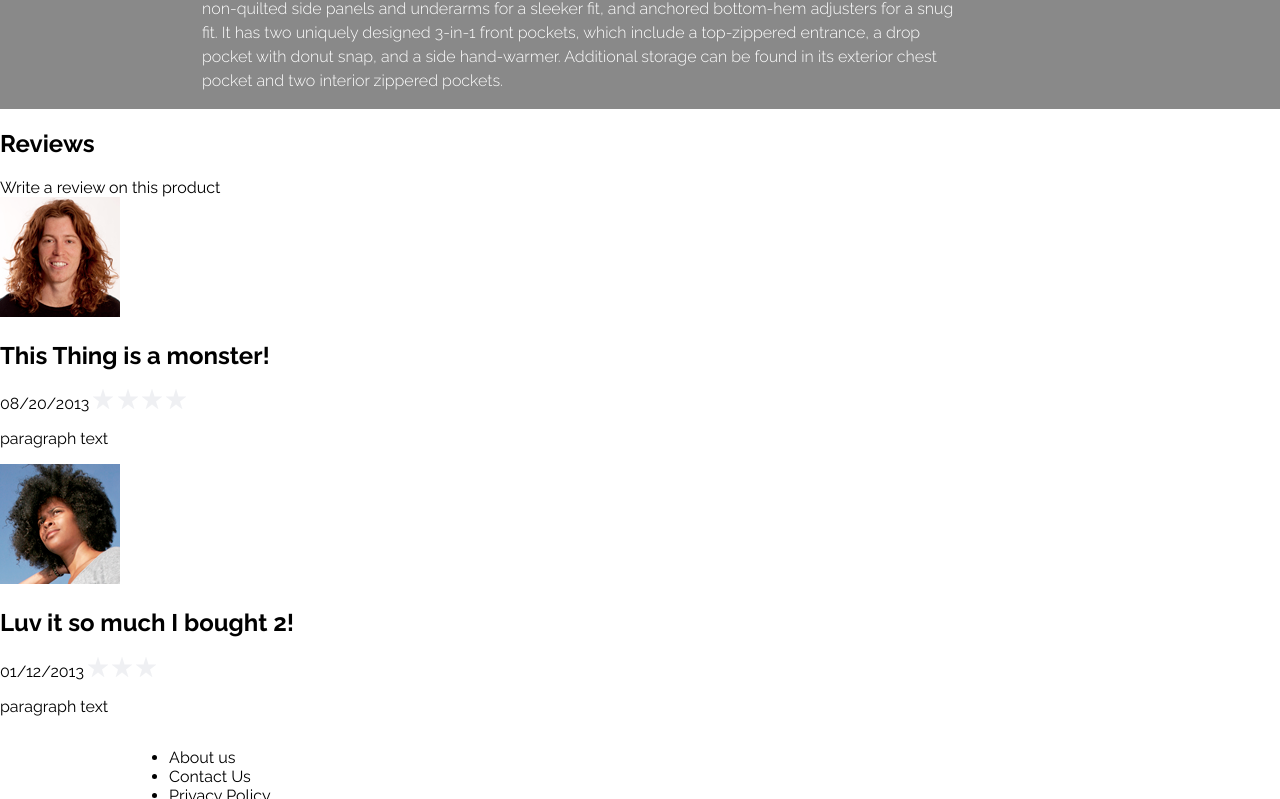
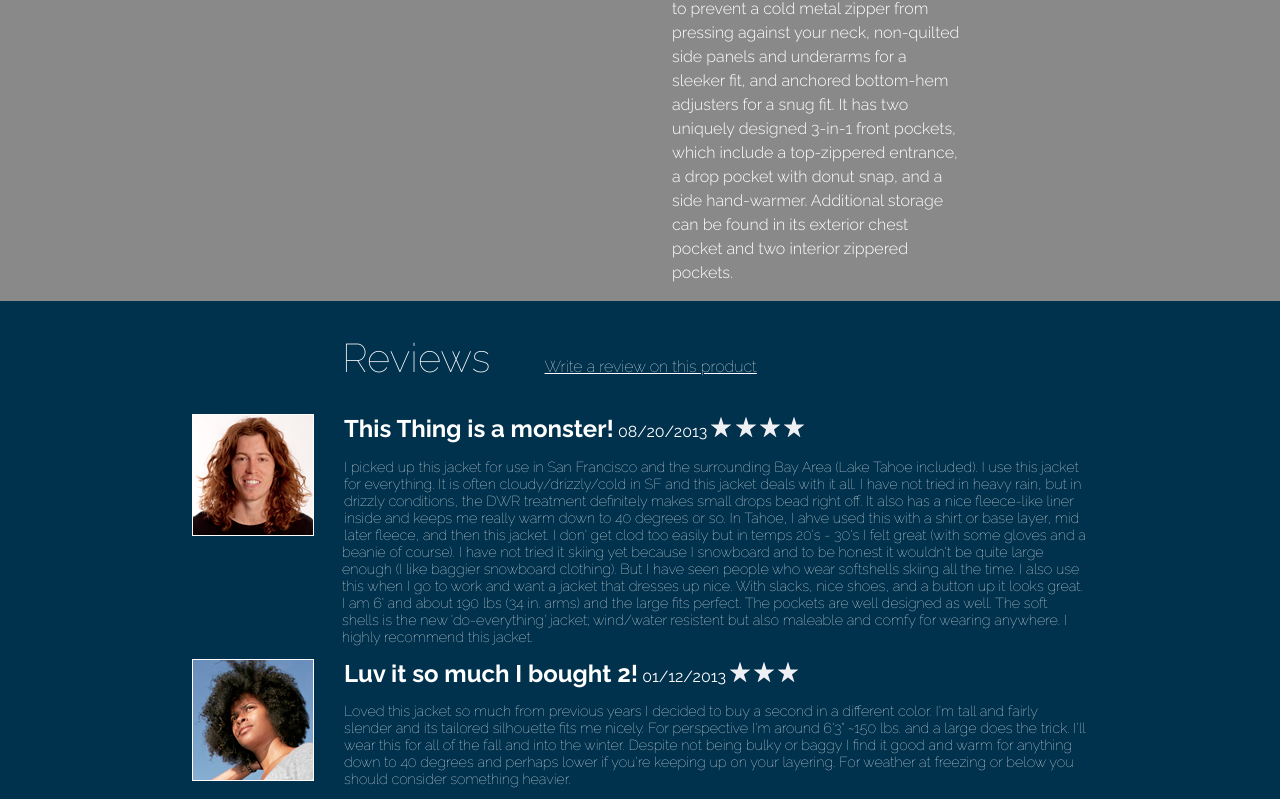
Before and after one commit to adamdove11/axium-coding-challenge, a plain HTML site: page index.html in a window 1280 px wide. Shown: the part 1254-2053 px from the top of the page. Drawn offline with Linux system fonts and the light colour scheme.

Commit message:
css work - reviews section

```diff
--- a/index.html
+++ b/index.html
@@ -86,25 +86,25 @@
 
 		<section class="reviews">
 			<h1>Reviews</h1>
-			Write a review on this product
-			<div class="review">
-				<img src="images/reviewer1.png" />
+			<span class="link">Write a review on this product</span>
+			<div class="review clearfix">
+				<img src="images/reviewer1.png" class="img-reviewer" />
 				<h2>This Thing is a monster!</h2>
 				08/20/2013
 				<img src="images/star.png" />
 				<img src="images/star.png" />
 				<img src="images/star.png" />
 				<img src="images/star.png" />
-				<p>paragraph text</p>
+				<p>I picked up this jacket for use in San Francisco and the surrounding Bay Area (Lake Tahoe included). I use this jacket for everything. It is often cloudy/drizzly/cold in SF and this jacket deals with it all. I have not tried in heavy rain, but in drizzly conditions, the DWR treatment definitely makes small drops bead right off. It also has a nice fleece-like liner inside and keeps me really warm down to 40 degrees or so. In Tahoe, I ahve used this with a shirt or base layer, mid later fleece, and then this jacket. I don' get clod too easily but in temps 20's - 30's I felt great (with some gloves and a beanie of course). I have not tried it skiing yet because I snowboard and to be honest it wouldn't be quite large enough (I like baggier snowboard clothing). But I have seen people who wear softshells skiing all the time. I also use this when I go to work and want a jacket that dresses up nice. With slacks, nice shoes, and a button up it looks great. I am 6' and about 190 lbs (34 in. arms) and the large fits perfect. The pockets are well designed as well. The soft shells is the new 'do-everything' jacket; wind/water resistent but also maleable and comfy for wearing anywhere. I highly recommend this jacket.</p>
 			</div>
-			<div class="review">
-				<img src="images/reviewer2.png" />
+			<div class="review clearfix">
+				<img src="images/reviewer2.png" class="img-reviewer"/>
 				<h2>Luv it so much I bought 2!</h2>
 				01/12/2013
 				<img src="images/star.png" />
 				<img src="images/star.png" />
 				<img src="images/star.png" />
-				<p>paragraph text</p>
+				<p>Loved this jacket so much from previous years I decided to buy a second in a different color. I'm tall and fairly slender and its tailored silhouette fits me nicely. For perspective I'm around 6'3" ~150 lbs. and a large does the trick. I'll wear this for all of the fall and into the winter. Despite not being bulky or baggy I find it good and warm for anything down to 40 degrees and perhaps lower if you're keeping up on your layering. For weather at freezing or below you should consider something heavier.</p>
 			</div>
 		</section>
 
--- a/style.css
+++ b/style.css
@@ -115,6 +115,7 @@ nav {
 	display: inline-block;
 	float: left;
 	padding-right: 10px;
+	padding-top: 20px;
 }
 
 .description-copy{
@@ -123,3 +124,47 @@ nav {
 	line-height: 150%;
 	padding-left: 10px;
 }
+
+.description p {
+	padding-left: 470px;
+}
+
+.reviews {
+	background-color: #00314D;
+	padding: 0 15% 0 15%;
+	color: white;
+}
+
+.reviews h1 {
+	font-weight: 100;
+	display: inline-block;
+	font-size: 250%;
+	padding-right: 50px;
+	padding-left: 150px;
+}
+
+.clearfix {
+	overflow: auto;
+}
+
+.review h2 {
+	display: inline-block;
+	margin: 0;
+}
+
+.review p {
+	padding-left: 150px;
+	font-weight: 100;
+	font-size: 90%;
+}
+
+.img-reviewer {
+	float: left;
+	border: 1px solid white;
+	margin-right: 30px;
+}
+
+.link {
+	text-decoration: underline;
+	font-weight: 100;
+}
```
